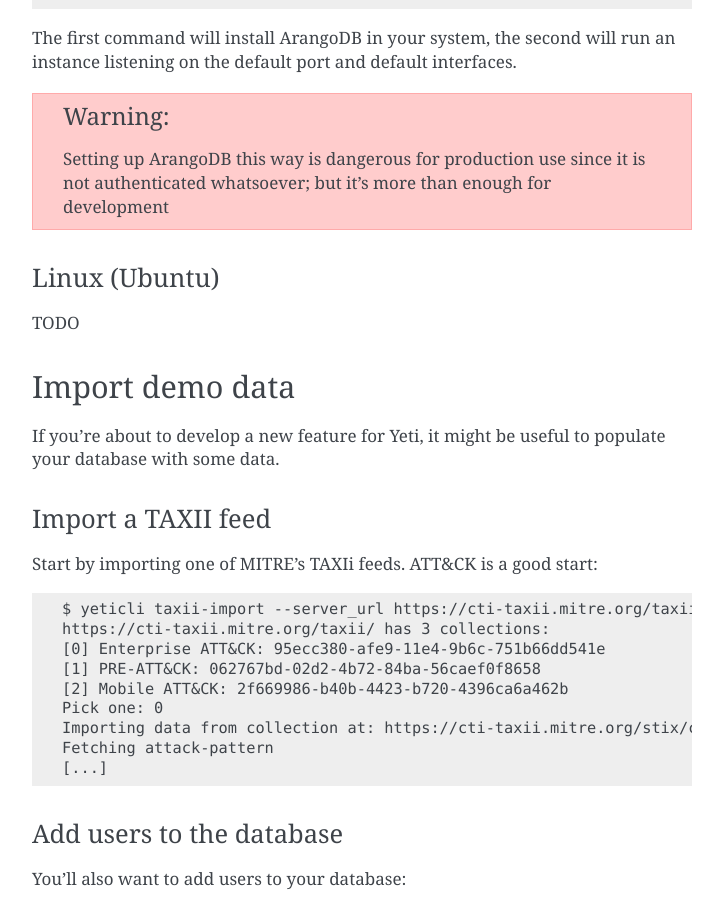
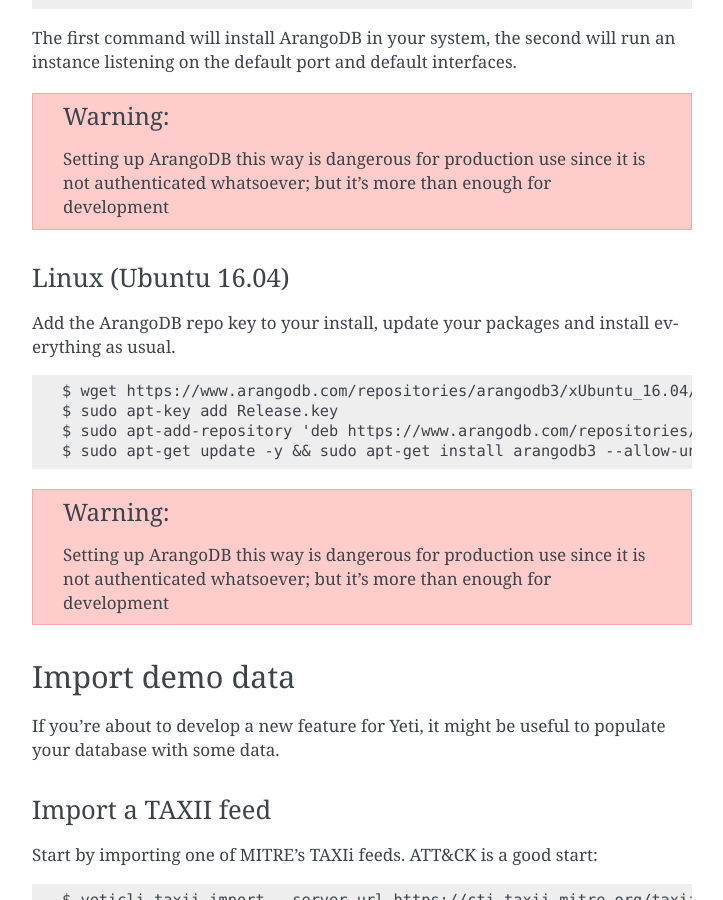
Before and after one commit to yeti-platform/TibetanBrownBear, a Sphinx documentation site: the page built from docs/development-environment.md, in a window 1280 px wide and 900 px high, scrolled down 1257 px. Shown: the whole window, without its empty margins (388-1111 px from the left). Built offline with Sphinx 7.4.7, drawn with Linux system fonts in a browser that asks for light colours; some of the changed text lies outside the part shown.

Commit message:
Add Arangodb install doc

````diff
--- a/docs/development-environment.md
+++ b/docs/development-environment.md
@@ -48,15 +48,25 @@ as your package manager:
 The first command will install ArangoDB in your system, the second will run an
 instance listening on the default port and default interfaces.
 
+```eval_rst
+.. warning::
+  Setting up ArangoDB this way is dangerous for production use since it
+  is not authenticated whatsoever; but it's more than enough for development
+```
+### Linux (Ubuntu 16.04)
+
+Add the ArangoDB repo key to your install, update your packages and install everything as usual.
+
+    $ wget https://www.arangodb.com/repositories/arangodb3/xUbuntu_16.04/Release.key
+    $ sudo apt-key add Release.key
+    $ sudo apt-add-repository 'deb https://www.arangodb.com/repositories/arangodb3/xUbuntu_16.04/ /'
+    $ sudo apt-get update -y && sudo apt-get install arangodb3 --allow-unauthenticated
 
 ```eval_rst
 .. warning::
   Setting up ArangoDB this way is dangerous for production use since it
   is not authenticated whatsoever; but it's more than enough for development
 ```
-### Linux (Ubuntu)
-
-TODO
 
 ## Import demo data
 
````
